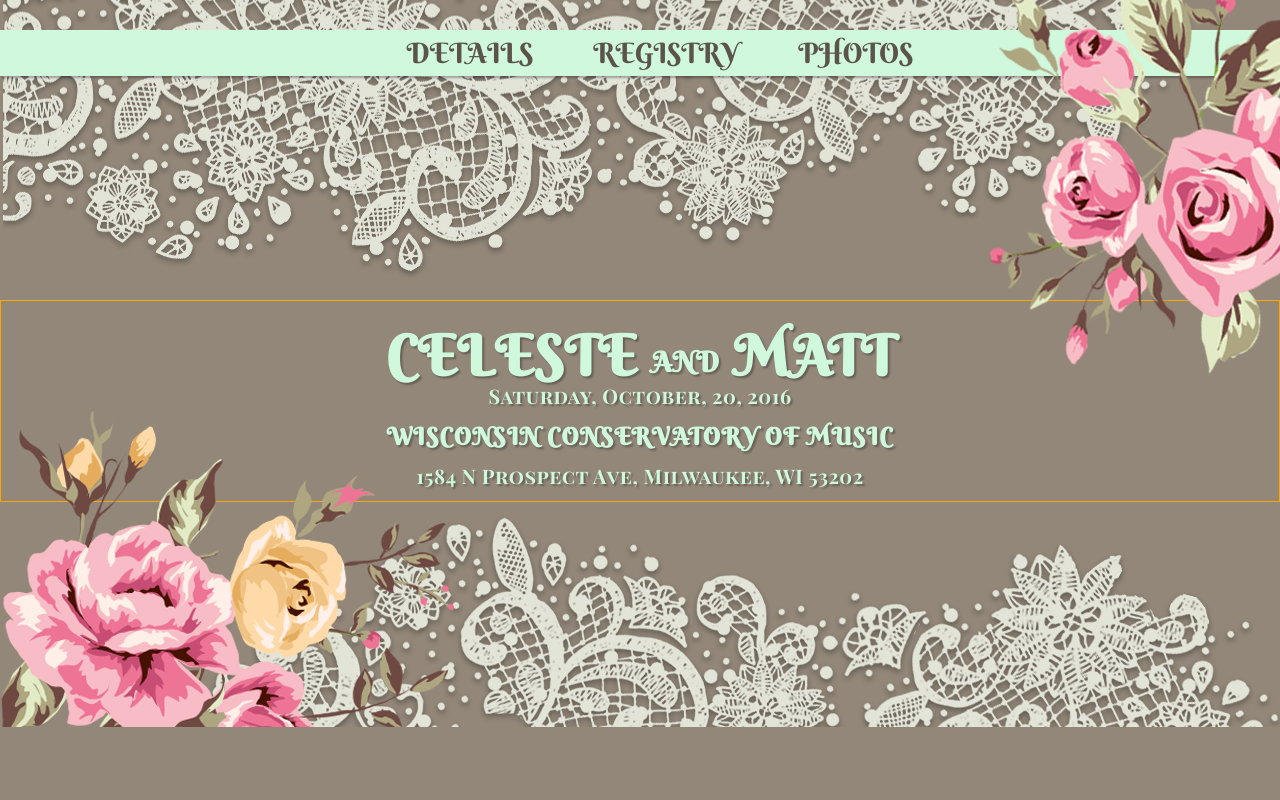
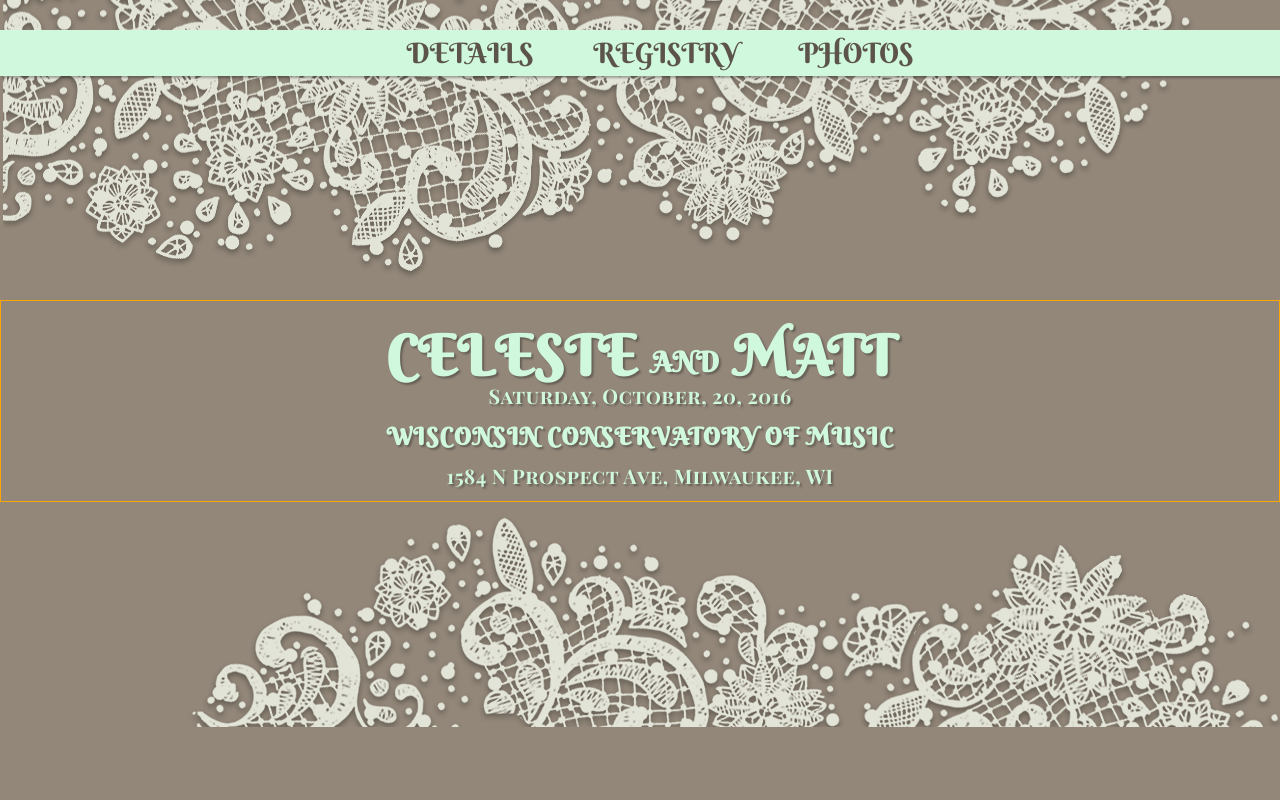
Before and after one commit to cutofmyjib/celeste-matt, a plain HTML site: page src/index.html in a window 1280 px wide. Drawn offline with Linux system fonts and the light colour scheme.

Commit message:
take out img from header, take out zip

```diff
--- a/src/index.html
+++ b/src/index.html
@@ -1,15 +1,13 @@
 <!DOCTYPE html>
 <html>
   <head>
-    <link rel="stylesheet" type="text/css" href="style.css" />
+    <link rel="stylesheet" type="text/css" href="style.css"/>
     <link href='https://fonts.googleapis.com/css?family=Berkshire+Swash' rel='stylesheet' type='text/css'>
     <link href='https://fonts.googleapis.com/css?family=Playfair+Display+SC:700' rel='stylesheet' type='text/css'>
   </head>
   <body>
     <header>
-        <div>
-          <img src='header-rose.png'class='header-rose'>
-        </div>
+      <div class='header-rose'></div>
       <nav>
         <ul class='nav-menu'>
           <li>DETAILS</li>
@@ -22,10 +20,9 @@
       <h1 class='main-title'>CELESTE <span class='main-title-span'>AND</span> MATT</h1>
       <p>Saturday, October, 20, 2016</p>
       <h2>WISCONSIN CONSERVATORY OF MUSIC</span></h2>
-      <p>1584 N Prospect Ave, Milwaukee, WI 53202</p>
+      <p>1584 N Prospect Ave, Milwaukee, WI</p>
     </div>
     <footer>
-      <img src='footer-rose.png' class='footer-rose'>
     </footer>
   </body>
 </html>
```
Lines whose indentation alone changed are shown as unchanged.
